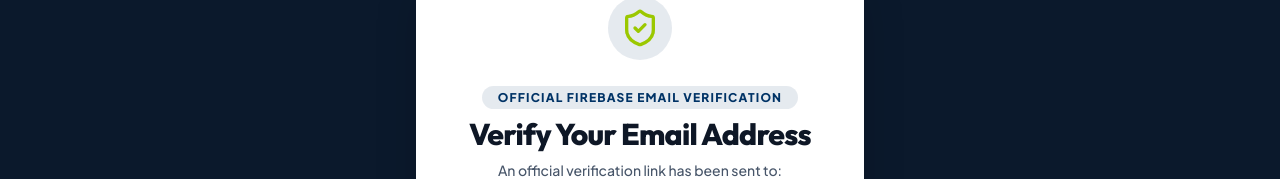
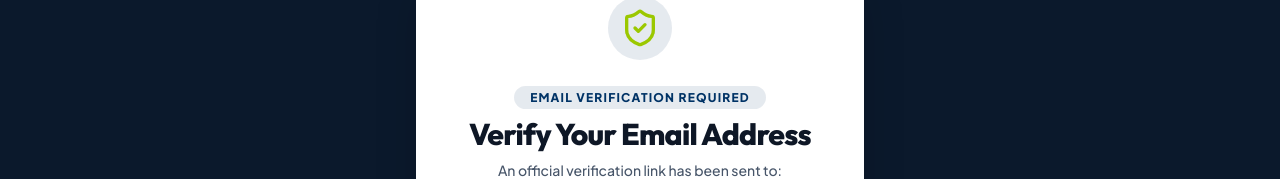
Before and after one commit to Bestlinkit/ChimJoy-Logistic, a Next.js app: page /auth/verify-email in a window 1280 px wide. Shown: the part 221-400 px from the top of the page. Built offline with nearby package versions, Linux system fonts and the light colour scheme; no server answers.

Commit message:
style(auth): remove OFFICIAL FIREBASE EMAIL VERIFICATION label from verify-email page

```diff
--- a/src/app/auth/verify-email/page.tsx
+++ b/src/app/auth/verify-email/page.tsx
@@ -91,7 +91,7 @@
 
           <div className="space-y-2">
             <span className="text-xs font-black uppercase tracking-widest text-[#003366] bg-[#003366]/10 px-4 py-1 rounded-full">
-              OFFICIAL FIREBASE EMAIL VERIFICATION
+              EMAIL VERIFICATION REQUIRED
             </span>
             <h1 className="font-display text-2xl sm:text-3xl font-extrabold text-[#0E1726]">
               Verify Your Email Address
```
